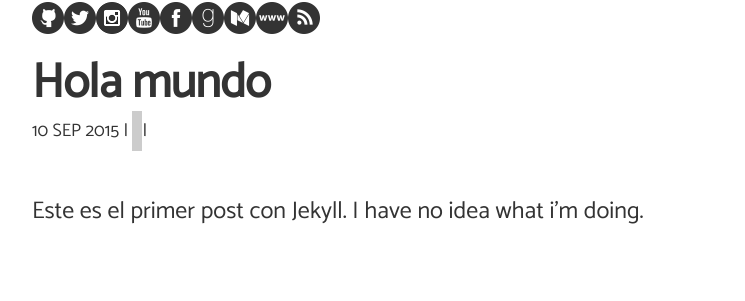
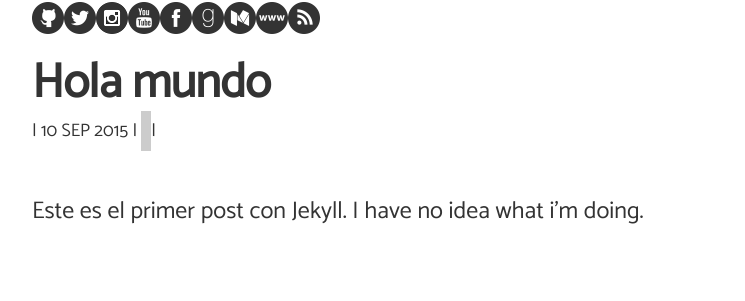
Before and after one commit to angelsimon/angelsimon.github.io, a Jekyll site: the page built from _posts/2015-09-10-hola-mundo.md, in a window 1280 px wide. Shown: the part 184-485 px from the top of the page, without its empty margins (32-777 px from the left). Built offline with Jekyll 4.4.1, drawn with Linux system fonts in a browser that asks for light colours; nearby versions of some CDN libraries; comment, search, counter and statistics services are not loaded.

Commit message:
Update post.html

```diff
--- a/_layouts/post.html
+++ b/_layouts/post.html
@@ -29,7 +29,7 @@ comments: true
 </header>
 <div class="content post">
   <h1 class="post-title">{{ page.title }}</h1>
-  <div class="post-date">
+  <div class="post-date">|
     <time>{{ page.date | date_to_string }}</time> |
 		<span class="category">{{ page.category }}</span> |
 		<!-- Tags -->
```
